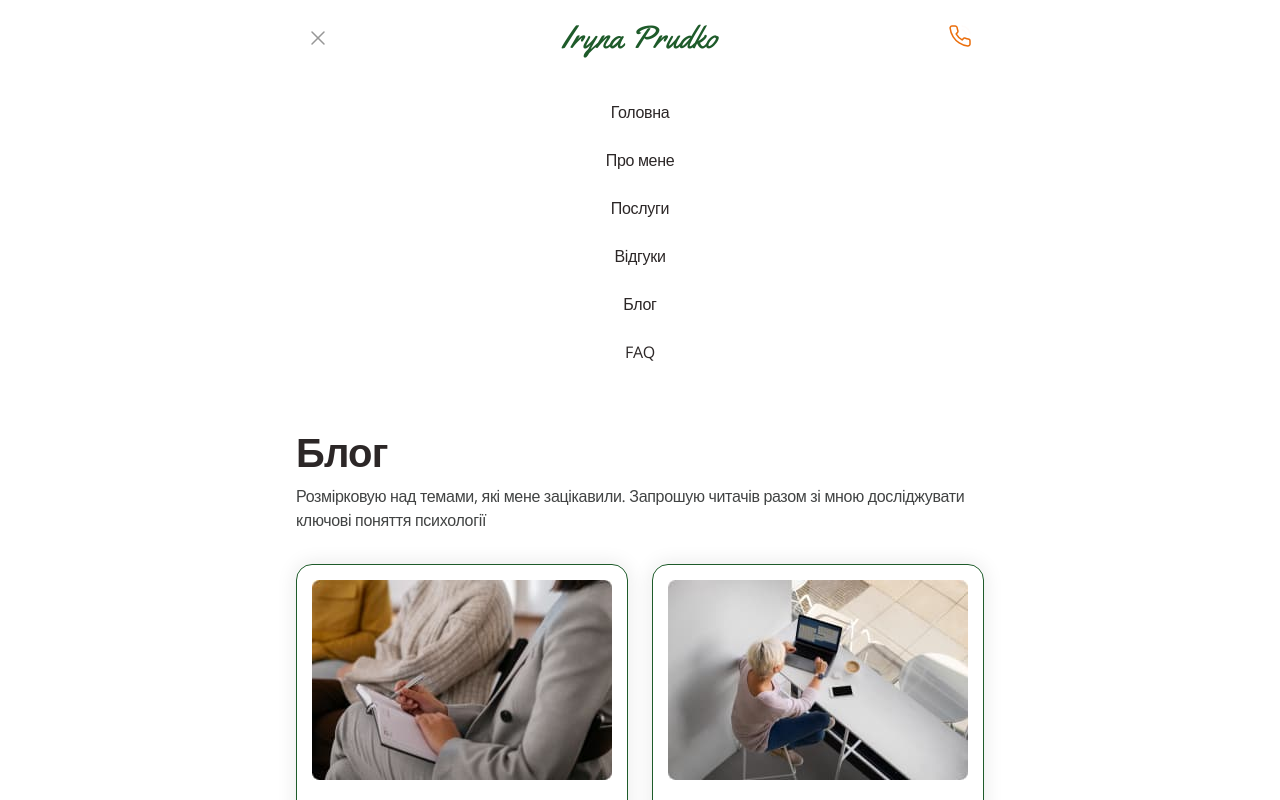
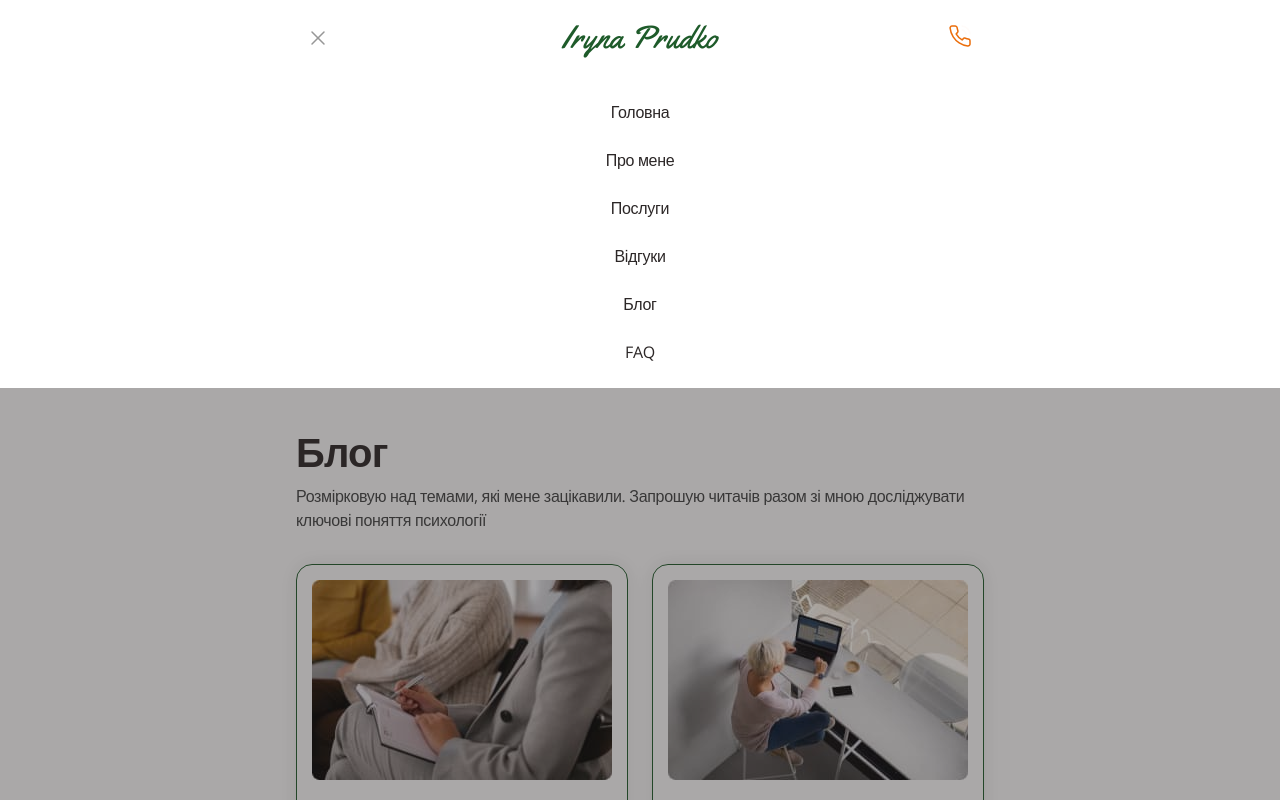
Before and after one commit to z9877969/psychologist, a React (Vite) app: page / in a window 1280 px wide. Both pictures are taken after a click on the button 316 px from the left and 38 px from the top of the page. Shown: the top 800 px of the page. Built offline with nearby package versions, Linux system fonts and the light colour scheme.

Commit message:
update header

```diff
--- /dev/null
+++ b/src/modules/header/components/Backdrop/Backdrop.jsx
@@ -0,0 +1,12 @@
+import PropTypes from 'prop-types';
+import s from './Backdrop.module.scss';
+
+const Backdrop = ({ show, onClick }) =>
+  show ? <div className={s.backdrop} onClick={onClick}></div> : null;
+
+Backdrop.propTypes = {
+  show: PropTypes.bool.isRequired,
+  onClick: PropTypes.func.isRequired,
+};
+
+export default Backdrop;
--- /dev/null
+++ b/src/modules/header/components/Backdrop/Backdrop.module.scss
@@ -0,0 +1,8 @@
+.backdrop {
+  position: fixed;
+  left: 0;
+  width: 100%;
+  height: 100%;
+  background-color: rgba(44, 39, 39, 0.4);
+  z-index: 999;
+}
--- a/src/modules/header/components/Header/Header.module.scss
+++ b/src/modules/header/components/Header/Header.module.scss
@@ -1,14 +1,11 @@
 header {
   position: sticky;
+  z-index: 1001;
 
   width: 100%;
   z-index: 2;
   top: 0;
   background-color: #ffffff; /* Колір фону */
-  @include media(desktop) {
-    padding-left: 120px;
-    padding-right: 120px;
-  }
 }
 .headerSrolled {
   border-bottom: 1px solid #1e5b2a;
--- a/src/modules/header/components/MobileMenu/MobileMenu.jsx
+++ b/src/modules/header/components/MobileMenu/MobileMenu.jsx
@@ -1,8 +1,10 @@
 import { NavLink } from 'react-router-dom';
 import s from './MobileMenu.module.scss';
+import Backdrop from '../Backdrop/Backdrop';
+
 const MobileMenu = ({ isOpen, onClose }) => {
   return (
-    <div>
+    <div className={s.mainBox}>
       {isOpen && (
         <div className={`${s.mobileMenuContainer} ${isOpen ? s.open : ''}`}>
           <nav className={s.navigation}>
@@ -53,6 +55,7 @@ const MobileMenu = ({ isOpen, onClose }) => {
           </nav>
         </div>
       )}
+      <Backdrop show={isOpen} onClick={onClose} />
     </div>
   );
 };
--- a/src/modules/header/components/MobileMenu/MobileMenu.module.scss
+++ b/src/modules/header/components/MobileMenu/MobileMenu.module.scss
@@ -1,3 +1,6 @@
+.mainBox {
+  z-index: 2000;
+}
 .mobileContainer {
   z-index: 1000;
   text-align: center;
--- a/src/modules/header/components/Phone/Phone.module.scss
+++ b/src/modules/header/components/Phone/Phone.module.scss
@@ -1,9 +1,12 @@
 @keyframes changeImage {
   0% {
-    background-image: url('../../image/phone.svg'); /* Початкове зображення */
+    background-image: url('../../image/phone.svg');
+  }
+  50% {
+    background-image: url('../../image/phone_call.svg');
   }
   100% {
-    background-image: url('../../image/phone_call.svg'); /* Зображення, на яке потрібно змінити */
+    background-image: url('../../image/icon_call2.svg');
   }
 }
 
@@ -11,7 +14,7 @@
   width: 28px;
   height: 28px;
   background-repeat: no-repeat;
-  animation: changeImage 2s infinite;
+  animation: changeImage 1.5s infinite;
   @include media(desktop) {
     width: 24px;
     height: 24px;
```
Also changed, not shown: src/modules/header/image/icon_call2.svg (added).
